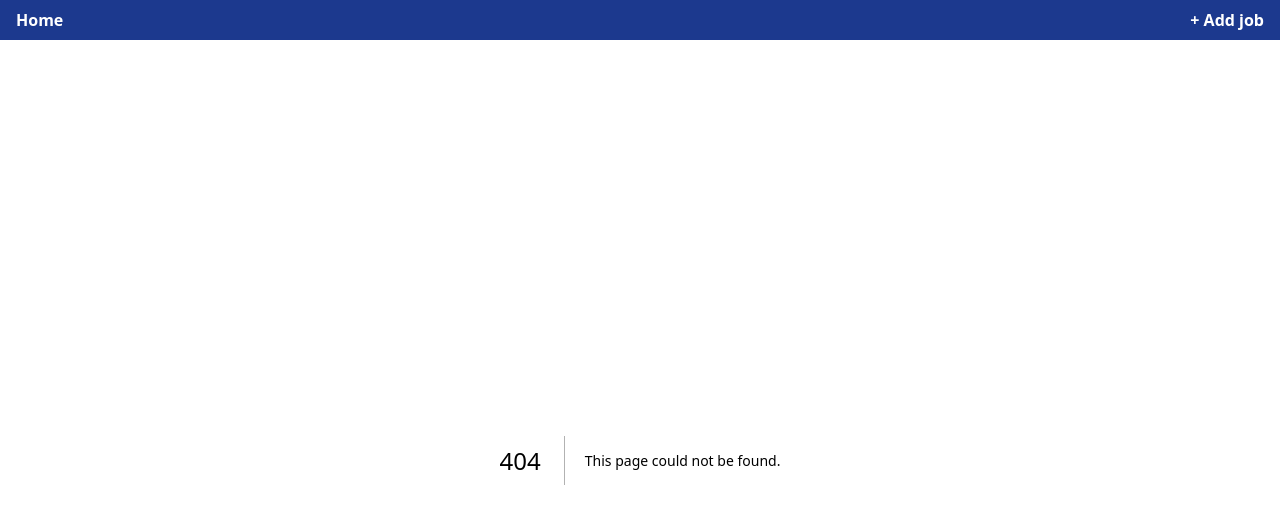
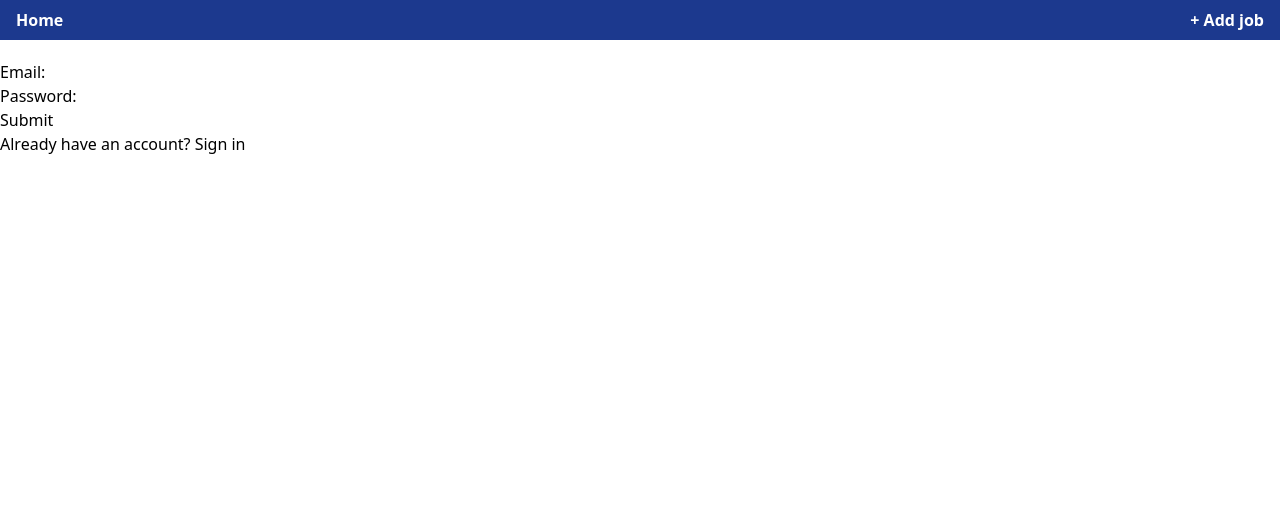
Before and after one commit to moinsayed7/Job_tracker, a Next.js app: page /register in a window 1280 px wide. Before the commit this address had no page. Shown: the top 524 px of the page. Built offline with nearby package versions, Linux system fonts and the light colour scheme.

Commit message:
Add registration page, update middleware to allow register route

```diff
--- a/src/app/login/page.tsx
+++ b/src/app/login/page.tsx
@@ -55,6 +55,9 @@ export default function LoginPage() {
       >
         {isLoading ? "Signing in..." : "Sign in"}
       </button>
+
+      <p>Don't have an account? <a href="/register">Sign up</a></p>
+
     </div>
   );
 }
@@ -63,3 +66,7 @@ export default function LoginPage() {
 
 // Email: terimeri@example.com
 // Password: idktjmakd
+
+
+// moin@gmail.com
+// moinsayed1
--- /dev/null
+++ b/src/app/register/page.tsx
@@ -0,0 +1,84 @@
+"use client"
+
+import { useState } from "react"
+
+
+
+
+
+export default function CreateAcc(){
+    const [email, setEmail]=useState<string>("");
+    const [password, setPassword]= useState<string>("");
+    const [isLoading,setIsLoading]= useState<boolean>(false);
+    const [error,setError]= useState<null | string>(null);
+
+    return (
+        <div>
+
+            <div>
+                <label htmlFor="email">Email:</label>
+                <input disabled={isLoading} value={email} type="text" name="" id="email"
+                onChange={(e)=>{
+                    setEmail(e.target.value)
+                }}
+                />
+            </div>
+
+            <div>
+                <label htmlFor="password">Password:</label>
+                <input disabled={isLoading} value={password} type="password" name="" id="password"
+                onChange={ (e)=>{
+                    setPassword(e.target.value)
+                }}
+                />
+            </div>
+            {error && <p className="text-red">{error}</p>}
+
+            <button onClick={async ()=>{
+                setError(null);
+                setIsLoading(true)
+
+                if(email.trim()==="" || password.trim()===""){
+                    setError("Email or password cannot be emphty");
+                    setIsLoading(false)
+                    return
+                }
+
+                const data= {
+                    email:email,
+                    password:password
+                };
+
+                const response= await fetch("/api/register", {
+                    method:"POST",
+                    headers: {"Content-Type": "application/json"},
+                    body: JSON.stringify(data),
+
+
+                });
+
+                if(!response.ok){
+                    const body=await response.json();
+                    setError(body.error ?? "Error occured")
+                    setIsLoading(false);
+                    return
+                }
+
+                setIsLoading(false);
+                window.location.href="/login"
+
+
+
+
+
+
+
+            }}>Submit</button>
+
+            <p>Already have an account? <a href="/login">Sign in</a></p>
+
+        </div>
+    )
+
+
+}
--- a/src/middleware.ts
+++ b/src/middleware.ts
@@ -3,11 +3,11 @@ import { NextResponse } from "next/server";
 
 export default auth((req) => {
   const isLoggedIn = !!req.auth;
-  const isLoginPage = req.nextUrl.pathname === "/login";
+  const isAuthPage = req.nextUrl.pathname === "/login" || req.nextUrl.pathname === "/register";
 
-  if (!isLoggedIn && !isLoginPage) {
+  if (!isLoggedIn && !isAuthPage) {
     return NextResponse.redirect(new URL("/login", req.url));
-  }
+}
 });
 
 export const config = {
```
